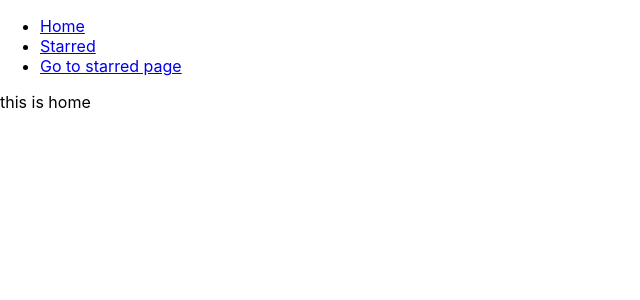
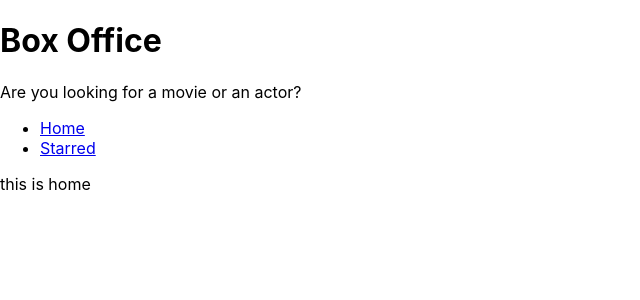
Before and after one commit to shivang125/boxoffice, a React (Create React App) app: page / in a window 1280 px wide. Shown: the top 300 px of the page, without its empty margins (0-640 px from the left). Built offline with nearby package versions, Linux system fonts and the light colour scheme.

Commit message:
mainpage layout and created title

```diff
--- a/src/App.js
+++ b/src/App.js
@@ -1,14 +1,10 @@
 import React from "react"
-import Navs from './components/Navs'
 import {Switch,Route} from 'react-router-dom'
 import Home from "./pages/Home"
 import Starred from "./pages/Starred"
 
 function App() {
   return (
-  <div>
-
-    <Navs/>
     <Switch>
      <Route exact={true} path="/">
     <Home/>
@@ -26,7 +22,6 @@
         </div>
     </Route>
       </Switch>
-  </div>
   );
 }
 
--- /dev/null
+++ b/src/components/MainPageLayout.js
@@ -0,0 +1,15 @@
+import React from 'react'
+import Navs from './Navs'
+import Title from './Title'
+
+const MainPageLayout = ({children}) => {
+  return (
+    <div>
+      <Title title="Box Office" subtitle="Are you looking for a movie or an actor?"/>
+      <Navs/>
+      {children}
+    </div>
+  )
+}
+
+export default MainPageLayout;
--- a/src/components/Navs.js
+++ b/src/components/Navs.js
@@ -12,7 +12,6 @@
     <div>
       <ul>
         {LINKS.map(item=><li key={item.to}><Link to={item.to}>{item.text}</Link></li>)}
-      <li><Link to="/starred">Go to starred page</Link></li>
       </ul>
     </div>
   )
--- /dev/null
+++ b/src/components/Title.js
@@ -0,0 +1,12 @@
+import React from 'react'
+
+const Title = ({title,subtitle}) => {
+  return (
+    <div>
+      <h1>{title}</h1>
+      <p>{subtitle}</p>
+    </div>
+  )
+}
+
+export default Title
--- a/src/pages/Home.js
+++ b/src/pages/Home.js
@@ -1,10 +1,11 @@
 import React from 'react'
+import MainPageLayout from '../components/MainPageLayout'
 
 const Home = () => {
   return (
-    <div>
+    <MainPageLayout>
       this is home
-    </div>
+    </MainPageLayout>
   )
 }
 
--- a/src/pages/Starred.js
+++ b/src/pages/Starred.js
@@ -1,10 +1,11 @@
 import React from 'react'
+import MainPageLayout from '../components/MainPageLayout'
 
 const Starred = () => {
   return (
-    <div>
+    <MainPageLayout>
       this is Starred
-    </div>
+    </MainPageLayout>
   )
 }
 
```
